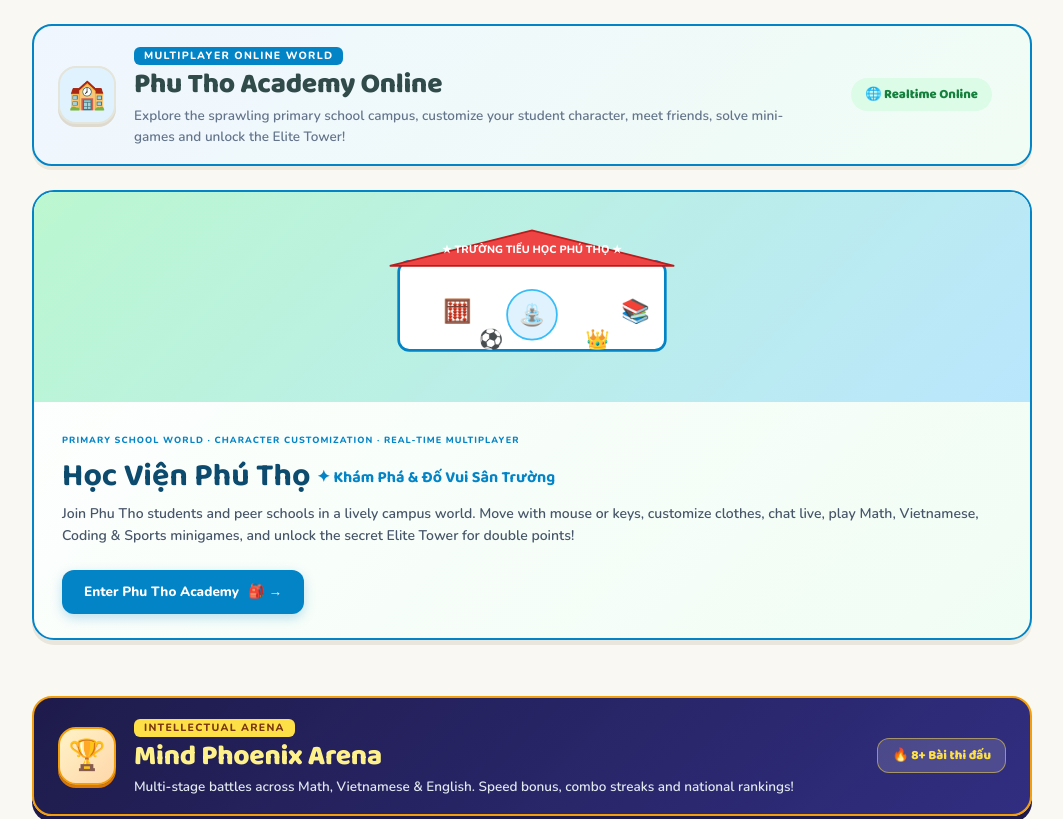
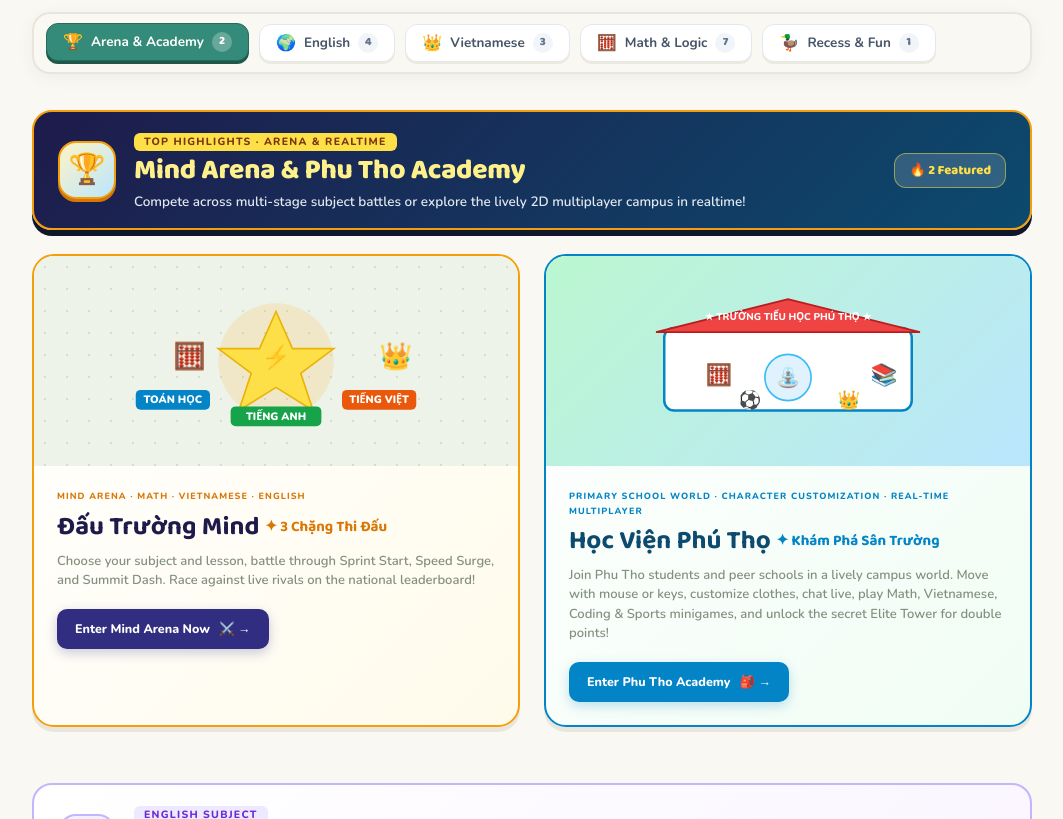
Before and after one commit to hoanghaihung3012/mind-phoenix, a website: page games/index.html in a window 1280 px wide. Shown: the part 340-1159 px from the top of the page, without its empty margins (108-1171 px from the left). Drawn offline with nearby package versions, Linux system fonts and the light colour scheme; files whose address does not match are found by name.

Commit message:
feat(games): split arena and academy into 2 top columns with quick category navigation

```diff
--- a/games/index.html
+++ b/games/index.html
@@ -17,6 +17,7 @@
   <style>
     :root { color-scheme: light; }
     * { box-sizing: border-box; }
+    html { scroll-behavior: smooth; }
     body { margin: 0; background: #faf8f2; color: #304b4a; font: 600 15px/1.6 "Nunito", system-ui, sans-serif; }
     a { color: inherit; text-decoration: none; }
     a:focus-visible { outline: 3px solid #d9963d; outline-offset: 5px; }
@@ -29,10 +30,91 @@
     .eyebrow { margin: 0 0 12px; color: #ae8760; font-size: 10px; font-weight: 800; letter-spacing: .16em; text-transform: uppercase; }
     h1 { margin: 0; font: 800 clamp(34px, 6vw, 52px)/1.15 "Baloo 2", system-ui, sans-serif; letter-spacing: -.03em; }
     h1 span { color: #358b79; }
-    .intro { margin: 14px 0 40px; color: #7b8882; font-size: 14px; }
+    .intro { margin: 14px 0 28px; color: #7b8882; font-size: 14px; }
+
+    /* STICKY QUICK CATEGORY NAVIGATION */
+    .category-nav-wrap {
+      position: sticky;
+      top: 14px;
+      z-index: 50;
+      margin: 0 0 36px;
+      padding: 8px 10px;
+      background: rgba(250, 248, 242, 0.94);
+      backdrop-filter: blur(12px);
+      -webkit-backdrop-filter: blur(12px);
+      border: 2px solid #e7e5dc;
+      border-radius: 18px;
+      box-shadow: 0 4px 16px rgba(48, 75, 74, 0.06);
+    }
+    .category-nav {
+      display: flex;
+      align-items: center;
+      gap: 10px;
+      overflow-x: auto;
+      scrollbar-width: none;
+      -ms-overflow-style: none;
+      padding: 2px;
+    }
+    .category-nav::-webkit-scrollbar {
+      display: none;
+    }
+    .nav-chip {
+      display: inline-flex;
+      align-items: center;
+      gap: 8px;
+      padding: 8px 16px;
+      border-radius: 12px;
+      background: #ffffff;
+      border: 1.5px solid #e2e8f0;
+      color: #475569;
+      font: 700 13.5px/1.2 "Nunito", sans-serif;
+      text-decoration: none;
+      white-space: nowrap;
+      flex-shrink: 0;
+      box-shadow: 0 2px 0 #ede9dd;
+      transition: all 0.2s ease;
+      cursor: pointer;
+    }
+    .nav-chip:hover {
+      background: #f8fafc;
+      color: #1e293b;
+      border-color: #cbd5e1;
+      transform: translateY(-2px);
+      box-shadow: 0 4px 0 #dedad0;
+    }
+    .nav-chip.active {
+      background: #358b79;
+      border-color: #266b5c;
+      color: #ffffff;
+      box-shadow: 0 3px 0 #1f574b;
+      transform: translateY(-1px);
+    }
+    .nav-chip-icon {
+      font-size: 16px;
+      line-height: 1;
+    }
+    .nav-chip-count {
+      display: inline-grid;
+      place-items: center;
+      min-width: 20px;
+      height: 20px;
+      padding: 0 6px;
+      border-radius: 999px;
+      background: #f1f5f9;
+      color: #64748b;
+      font: 800 11.5px/1 "Baloo 2", sans-serif;
+      transition: all 0.2s ease;
+    }
+    .nav-chip.active .nav-chip-count {
+      background: rgba(255, 255, 255, 0.25);
+      color: #ffffff;
+    }
 
     /* VIBRANT CATEGORY SECTIONS */
-    .category-section { margin-bottom: 56px; }
+    .category-section {
+      margin-bottom: 56px;
+      scroll-margin-top: 86px;
+    }
 
     .category-head {
       display: flex;
@@ -99,6 +181,34 @@
       font: 800 13px "Baloo 2", sans-serif;
       white-space: nowrap;
       flex-shrink: 0;
+    }
+
+    /* THEME: TÂM ĐIỂM (ĐẤU TRƯỜNG & HỌC VIỆN PHÚ THỌ) */
+    .theme-top-featured {
+      border-color: #f59e0b;
+      background: linear-gradient(135deg, #1e1b4b 0%, #0c4a6e 100%);
+      color: #fff;
+      box-shadow: 0 6px 0 #0f172a;
+    }
+    .theme-top-featured .category-icon {
+      background: linear-gradient(135deg, #fef3c7, #bae6fd);
+      border-color: #f59e0b;
+      box-shadow: 0 3px 0 #d97706;
+    }
+    .theme-top-featured .category-badge-pill {
+      background: #fde047;
+      color: #78350f;
+    }
+    .theme-top-featured .category-info h2 {
+      color: #fef08a;
+    }
+    .theme-top-featured .category-info p {
+      color: #e2e8f0;
+    }
+    .theme-top-featured .category-count {
+      background: rgba(255, 255, 255, 0.15);
+      color: #fde047;
+      border: 1.5px solid rgba(253, 224, 71, 0.5);
     }
 
     /* THEME: ĐẤU TRƯỜNG MIND PHOENIX */
@@ -228,10 +338,20 @@
 
     /* GAME CARDS GRID */
     .games { display: grid; grid-template-columns: repeat(2, minmax(0, 1fr)); gap: 24px; }
-    .game { overflow: hidden; border: 1.5px solid #e4e5db; border-radius: 22px; background: #fffefa; box-shadow: 0 5px 0 #e9e7dd; transition: transform .18s, border-color .18s; }
-    .game:hover { transform: translateY(-4px); border-color: #7bb7a1; }
+    .game {
+      display: flex;
+      flex-direction: column;
+      overflow: hidden;
+      border: 1.5px solid #e4e5db;
+      border-radius: 22px;
+      background: #fffefa;
+      box-shadow: 0 5px 0 #e9e7dd;
+      transition: transform .18s, border-color .18s, box-shadow .18s;
+    }
+    .game:hover { transform: translateY(-4px); border-color: #7bb7a1; box-shadow: 0 8px 0 #dedad0; }
     .cover { display: grid; place-items: center; height: 210px; background-color: #edf3e9; background-image: radial-gradient(#d4dfce 1px, transparent 1px); background-size: 22px 22px; }
     .cover svg { width: 230px; height: 160px; overflow: visible; }
+    .arena-cover svg, .academy-cover svg { width: 100%; max-width: 330px; height: 160px; }
     .duck-cover { background-color: #e5f1f3; background-image: radial-gradient(#cbdfe3 1px, transparent 1px); }
     .sky-cover { background: linear-gradient(#69bdf3, #c9ecff); }
     .apple-cover { background: linear-gradient(#7cc8f5, #e6f8ff); }
@@ -243,22 +363,55 @@
     .spell-cover { background: linear-gradient(135deg, #e0f2fe, #f0fdf4); }
     .sentence-cover { background: linear-gradient(135deg, #ede9fe, #fae8ff); }
     .safari-cover { background: linear-gradient(135deg, #ecfdf5, #fef3c7); }
-    .game-copy { padding: 23px; }
+    .game-copy {
+      display: flex;
+      flex-direction: column;
+      flex: 1;
+      padding: 23px;
+    }
     .tag { color: #9caa91; font-size: 9px; font-weight: 800; letter-spacing: .12em; text-transform: uppercase; }
-    .game-copy h3 { margin: 9px 0; font: 700 28px/1.1 "Baloo 2", system-ui, sans-serif; }
-    .game-copy p { min-height: 47px; margin: 0; color: #84907f; font-size: 12px; }
-    .play { display: inline-flex; align-items: center; gap: 9px; margin-top: 20px; padding: 9px 16px; border-radius: 10px; background: #358b79; color: white; font-size: 12px; font-weight: 800; }
+    .game-copy h3 { margin: 9px 0; font: 700 26px/1.15 "Baloo 2", system-ui, sans-serif; }
+    .game-copy p { margin: 0; color: #84907f; font-size: 13px; line-height: 1.5; }
+    .play {
+      display: inline-flex;
+      align-items: center;
+      gap: 9px;
+      margin-top: auto;
+      padding: 10px 18px;
+      border-radius: 10px;
+      background: #358b79;
+      color: white;
+      font-size: 12.5px;
+      font-weight: 800;
+      align-self: flex-start;
+      margin-top: 18px;
+    }
     footer { padding: 18px 0 32px; color: #a0a497; font-size: 10px; text-align: center; }
     footer nav { display: flex; justify-content: center; flex-wrap: wrap; gap: 12px 20px; margin-top: 10px; color: #304b4a; font-size: 12px; }
     @media (max-width: 600px) {
       .games { grid-template-columns: 1fr; gap: 22px; }
-      main { padding: 30px 0; }
+      main { padding: 24px 0 36px; }
       header { min-height: 76px; }
       .brand { font-size: 19px; }
       .cover { height: 180px; }
       .category-head { flex-direction: column; align-items: flex-start; padding: 14px 18px; }
       .category-head-left { width: 100%; }
       .category-count { align-self: flex-end; }
+      .category-nav-wrap {
+        top: 8px;
+        margin: 0 -8px 24px;
+        border-radius: 14px;
+        padding: 6px 8px;
+      }
+      .nav-chip {
+        padding: 7px 12px;
+        font-size: 12.5px;
+        gap: 6px;
+      }
+      .category-section {
+        scroll-margin-top: 72px;
+        margin-bottom: 40px;
+      }
     }
     @media (prefers-reduced-motion: reduce) { * { transition: none !important; } }
   </style>
@@ -284,68 +437,57 @@
       <h1>Một chút chơi,<br><span>cả trời khám phá.</span></h1>
       <p class="intro" data-en="Small games, big fun. Pick a subject and explore!">Những trò chơi nhỏ, niềm vui lớn. Chọn môn học yêu thích và cùng khám phá nào!</p>
 
-      <!-- SECTION: THẾ GIỚI TRỰC TUYẾN - HỌC VIỆN PHÚ THỌ -->
-      <section class="category-section">
-        <div class="category-head" style="background: linear-gradient(135deg, #eff6ff 0%, #f0fdf4 100%); border: 2.5px solid #0284c7;">
+      <!-- QUICK CATEGORY NAVIGATION -->
+      <nav class="category-nav-wrap" aria-label="Danh mục trò chơi" data-en-aria-label="Game categories">
+        <div class="category-nav" role="tablist">
+          <a href="#group-arena" class="nav-chip active" data-target="group-arena">
+            <span class="nav-chip-icon" aria-hidden="true">🏆</span>
+            <span class="nav-chip-label" data-en="Arena & Academy">Đấu Trường & Học Viện</span>
+            <span class="nav-chip-count">2</span>
+          </a>
+          <a href="#group-english" class="nav-chip" data-target="group-english">
+            <span class="nav-chip-icon" aria-hidden="true">🌍</span>
+            <span class="nav-chip-label" data-en="English">Tiếng Anh</span>
+            <span class="nav-chip-count">4</span>
+          </a>
+          <a href="#group-vietnamese" class="nav-chip" data-target="group-vietnamese">
+            <span class="nav-chip-icon" aria-hidden="true">👑</span>
+            <span class="nav-chip-label" data-en="Vietnamese">Tiếng Việt</span>
+            <span class="nav-chip-count">3</span>
+          </a>
+          <a href="#group-math" class="nav-chip" data-target="group-math">
+            <span class="nav-chip-icon" aria-hidden="true">🧮</span>
+            <span class="nav-chip-label" data-en="Math & Logic">Toán & Logic</span>
+            <span class="nav-chip-count">7</span>
+          </a>
+          <a href="#group-recess" class="nav-chip" data-target="group-recess">
+            <span class="nav-chip-icon" aria-hidden="true">🦆</span>
+            <span class="nav-chip-label" data-en="Recess & Fun">Giờ Ra Chơi</span>
+            <span class="nav-chip-count">1</span>
+          </a>
+        </div>
+      </nav>
+
+      <!-- SECTION: ĐẤU TRƯỜNG MIND & HỌC VIỆN PHÚ THỌ (CHIA 2 CỘT TRÊN CÙNG) -->
+      <section id="group-arena" class="category-section">
+        <div class="category-head theme-top-featured">
           <div class="category-head-left">
-            <div class="category-icon" aria-hidden="true" style="background: #e0f2fe; color: #0284c7; font-size: 30px;">🏫</div>
+            <div class="category-icon" aria-hidden="true">🏆</div>
             <div class="category-info">
-              <span class="category-badge-pill" style="background: #0284c7; color: #ffffff;" data-en="Multiplayer Online World">Mới · Thế Giới Online Đa Người Chơi</span>
-              <h2 data-en="Phu Tho Academy Online">Học Viện Phú Thọ Online</h2>
-              <p data-en="Explore the sprawling primary school campus, customize your student character, meet friends, solve mini-games and unlock the Elite Tower!">Hòa mình vào ngôi trường tiểu học khang trang rực rỡ, tùy biến nhân vật, gặp gỡ giao lưu cùng các bạn, chinh phục trạm trò chơi và mở khóa Tháp Tinh Hoa!</p>
+              <span class="category-badge-pill" data-en="Top Highlights · Arena & Realtime">Tâm Điểm · Đấu Trường & Trực Tuyến</span>
+              <h2 data-en="Mind Arena & Phu Tho Academy">Đấu Trường Mind & Học Viện Phú Thọ</h2>
+              <p data-en="Compete across multi-stage subject battles or explore the lively 2D multiplayer campus in realtime!">Đấu trường trí tuệ đối kháng liên môn kịch tính và thế giới trường học online đa người chơi rực rỡ!</p>
             </div>
           </div>
           <div class="category-count">
-            <span style="background: #dcfce7; color: #15803d; font-weight: 800; padding: 6px 14px; border-radius: 999px;">🌐 Realtime Online</span>
+            <span data-en="🔥 2 Featured">🔥 2 Siêu phẩm</span>
           </div>
         </div>
-        <div class="games" style="grid-template-columns: 1fr;">
-          <a class="game" href="hoc-vien-phu-tho/" style="border: 2.5px solid #0284c7; background: linear-gradient(135deg, #ffffff 0%, #f0fdf4 100%);">
-            <div class="cover" style="background: linear-gradient(135deg, #bbf7d0 0%, #bae6fd 100%); display: flex; align-items: center; justify-content: center; min-height: 180px;" aria-hidden="true">
-              <svg viewBox="0 0 400 180" style="width: 100%; max-width: 360px; height: 160px;">
-                <rect x="50" y="50" width="300" height="100" rx="12" fill="#ffffff" stroke="#0284c7" stroke-width="3"/>
-                <polygon points="40,55 200,15 360,55" fill="#ef4444" stroke="#b91c1c" stroke-width="2"/>
-                <text x="200" y="40" font-family="Baloo 2, sans-serif" font-weight="800" font-size="12" fill="#ffffff" text-anchor="middle">★ TRƯỜNG TIỂU HỌC PHÚ THỌ ★</text>
-                <circle cx="200" cy="110" r="28" fill="#e0f2fe" stroke="#38bdf8" stroke-width="2"/>
-                <text x="200" y="118" font-size="24" text-anchor="middle">⛲</text>
-                <text x="100" y="115" font-size="26">🧮</text>
-                <text x="300" y="115" font-size="26">📚</text>
-                <text x="140" y="145" font-size="22">⚽</text>
-                <text x="260" y="145" font-size="22">👑</text>
-              </svg>
-            </div>
-            <div class="game-copy" style="padding: 24px 28px;">
-              <span class="tag" style="color: #0284c7;" data-en="Primary School World · Character Customization · Real-time Multiplayer">Thế Giới Trường Học · Tùy Biến Nhân Vật · Đa Người Chơi Trực Tuyến</span>
-              <h3 style="font-size: 32px; color: #0c4a6e;">Học Viện Phú Thọ <span style="font-size: 16px; color: #0284c7; vertical-align: middle;">✦ Khám Phá & Đố Vui Sân Trường</span></h3>
-              <p style="font-size: 14px; color: #475569;" data-en="Join Phu Tho students and peer schools in a lively campus world. Move with mouse or keys, customize clothes, chat live, play Math, Vietnamese, Coding & Sports minigames, and unlock the secret Elite Tower for double points!">Vào vai học sinh trường Tiểu học Phú Thọ hoặc các trường bạn, dạo bước qua sân trường rợp bóng cây, tùy chỉnh màu da, kiểu tóc, khăn quàng đỏ, chat trực tiếp với bạn bè, tham gia minigame đố vui tại các trạm và mở khóa Tháp Học Giả Tinh Hoa!</p>
-              <span class="play" style="background: #0284c7; font-size: 13.5px; padding: 11px 22px; border-radius: 12px; box-shadow: 0 4px 12px rgba(2, 132, 199, 0.25);">
-                <span data-en="Enter Phu Tho Academy">Vào Học Viện Phú Thọ</span>
-                <span aria-hidden="true">🎒 →</span>
-              </span>
-            </div>
-          </a>
-        </div>
-      </section>
-
-      <!-- SECTION: ĐẤU TRƯỜNG MIND PHOENIX -->
-      <section class="category-section">
-        <div class="category-head theme-arena">
-          <div class="category-head-left">
-            <div class="category-icon" aria-hidden="true">🏆</div>
-            <div class="category-info">
-              <span class="category-badge-pill" data-en="Intellectual Arena">Đấu Trường Trí Tuệ</span>
-              <h2 data-en="Mind Phoenix Arena">Đấu Trường Mind Phoenix</h2>
-              <p data-en="Multi-stage battles across Math, Vietnamese & English. Speed bonus, combo streaks and national rankings!">Thi đấu kịch tính 3 chặng: Khởi Động ⚡ Tăng Tốc 🚀 Về Đích 👑. Chủ đề Toán, Tiếng Việt & Tiếng Anh, tính điểm tốc độ và bảng xếp hạng!</p>
-            </div>
-          </div>
-          <div class="category-count">
-            <span>🔥 8+ Bài thi đấu</span>
-          </div>
-        </div>
-        <div class="games" style="grid-template-columns: 1fr;">
+        <div class="games">
+          <!-- Cột 1: Đấu Trường Mind -->
           <a class="game" href="mind-arena/" style="border: 2.5px solid #f59e0b; background: linear-gradient(135deg, #ffffff 0%, #fffbeb 100%);">
             <div class="cover arena-cover" aria-hidden="true">
-              <svg viewBox="0 0 400 180" style="width: 100%; max-width: 360px; height: 160px;">
+              <svg viewBox="0 0 400 180">
                 <circle cx="200" cy="90" r="70" fill="rgba(245, 158, 11, 0.15)"/>
                 <polygon points="200,30 220,75 270,75 230,105 245,150 200,122 155,150 170,105 130,75 180,75" fill="#fde047" stroke="#eab308" stroke-width="2"/>
                 <text x="75" y="95" font-size="32">🧮</text>
@@ -361,13 +503,39 @@
                 </g>
               </svg>
             </div>
-            <div class="game-copy" style="padding: 24px 28px;">
+            <div class="game-copy">
               <span class="tag" style="color: #d97706;" data-en="Mind Arena · Math · Vietnamese · English">Đấu Trường Trí Tuệ · Toán · Tiếng Việt · Tiếng Anh</span>
-              <h3 style="font-size: 32px; color: #1e1b4b;">Đấu Trường Mind <span style="font-size: 16px; color: #d97706; vertical-align: middle;">✦ 3 Chặng Thi Đấu</span></h3>
-              <p style="font-size: 14px; color: #475569;" data-en="Choose your subject and lesson, battle through Sprint Start, Speed Surge, and Summit Dash. Race against live rivals on the national leaderboard!">Chọn bài học theo môn (Toán, Tiếng Việt, Tiếng Anh hoặc Siêu đấu trường Toàn Năng), vượt qua 3 chặng thử thách với đồng hồ đếm ngược, tích lũy điểm thưởng tốc độ, nhân chuỗi streak combo và so tài cùng các đấu thủ trên Bảng Vàng!</p>
-              <span class="play" style="background: #312e81; font-size: 13.5px; padding: 11px 22px; border-radius: 12px; box-shadow: 0 4px 12px rgba(49, 46, 129, 0.25);">
+              <h3 style="color: #1e1b4b;">Đấu Trường Mind <span style="font-size: 15px; color: #d97706; vertical-align: middle;">✦ 3 Chặng Thi Đấu</span></h3>
+              <p data-en="Choose your subject and lesson, battle through Sprint Start, Speed Surge, and Summit Dash. Race against live rivals on the national leaderboard!">Chọn bài học theo môn (Toán, Tiếng Việt, Tiếng Anh hoặc Siêu đấu trường Toàn Năng), vượt qua 3 chặng thử thách với đồng hồ đếm ngược, tích lũy điểm thưởng tốc độ, nhân chuỗi streak combo và so tài cùng các đấu thủ trên Bảng Vàng!</p>
+              <span class="play" style="background: #312e81; box-shadow: 0 4px 12px rgba(49, 46, 129, 0.25);">
                 <span data-en="Enter Mind Arena Now">Vào Đấu Trường Ngay</span>
                 <span aria-hidden="true">⚔️ →</span>
+              </span>
+            </div>
+          </a>
+
+          <!-- Cột 2: Học Viện Phú Thọ -->
+          <a class="game" href="hoc-vien-phu-tho/" style="border: 2.5px solid #0284c7; background: linear-gradient(135deg, #ffffff 0%, #f0fdf4 100%);">
+            <div class="cover academy-cover" style="background: linear-gradient(135deg, #bbf7d0 0%, #bae6fd 100%);" aria-hidden="true">
+              <svg viewBox="0 0 400 180">
+                <rect x="50" y="50" width="300" height="100" rx="12" fill="#ffffff" stroke="#0284c7" stroke-width="3"/>
+                <polygon points="40,55 200,15 360,55" fill="#ef4444" stroke="#b91c1c" stroke-width="2"/>
+                <text x="200" y="40" font-family="Baloo 2, sans-serif" font-weight="800" font-size="12" fill="#ffffff" text-anchor="middle">★ TRƯỜNG TIỂU HỌC PHÚ THỌ ★</text>
+                <circle cx="200" cy="110" r="28" fill="#e0f2fe" stroke="#38bdf8" stroke-width="2"/>
+                <text x="200" y="118" font-size="24" text-anchor="middle">⛲</text>
+                <text x="100" y="115" font-size="26">🧮</text>
+                <text x="300" y="115" font-size="26">📚</text>
+                <text x="140" y="145" font-size="22">⚽</text>
+                <text x="260" y="145" font-size="22">👑</text>
+              </svg>
+            </div>
+            <div class="game-copy">
+              <span class="tag" style="color: #0284c7;" data-en="Primary School World · Character Customization · Real-time Multiplayer">Thế Giới Trường Học · Tùy Biến Nhân Vật · Đa Người Chơi Trực Tuyến</span>
+              <h3 style="color: #0c4a6e;">Học Viện Phú Thọ <span style="font-size: 15px; color: #0284c7; vertical-align: middle;">✦ Khám Phá Sân Trường</span></h3>
+              <p data-en="Join Phu Tho students and peer schools in a lively campus world. Move with mouse or keys, customize clothes, chat live, play Math, Vietnamese, Coding & Sports minigames, and unlock the secret Elite Tower for double points!">Vào vai học sinh trường Tiểu học Phú Thọ hoặc các trường bạn, dạo bước qua sân trường rợp bóng cây, tùy chỉnh màu da, kiểu tóc, khăn quàng đỏ, chat trực tiếp với bạn bè, tham gia minigame đố vui tại các trạm và mở khóa Tháp Học Giả Tinh Hoa!</p>
+              <span class="play" style="background: #0284c7; box-shadow: 0 4px 12px rgba(2, 132, 199, 0.25);">
+                <span data-en="Enter Phu Tho Academy">Vào Học Viện Phú Thọ</span>
+                <span aria-hidden="true">🎒 →</span>
               </span>
             </div>
           </a>
@@ -375,7 +543,7 @@
       </section>
 
       <!-- SECTION: MÔN TIẾNG ANH (ENGLISH ADVENTURES) -->
-      <section class="category-section">
+      <section id="group-english" class="category-section">
         <div class="category-head theme-english">
           <div class="category-head-left">
             <div class="category-icon" aria-hidden="true">🌍</div>
@@ -437,7 +605,7 @@
       </section>
 
       <!-- SECTION: MÔN TIẾNG VIỆT -->
-      <section class="category-section">
+      <section id="group-vietnamese" class="category-section">
         <div class="category-head theme-viet">
           <div class="category-head-left">
             <div class="category-icon" aria-hidden="true">👑</div>
@@ -485,7 +653,7 @@
       </section>
 
       <!-- SECTION: TOÁN & TƯ DUY LOGIC -->
-      <section class="category-section">
+      <section id="group-math" class="category-section">
         <div class="category-head theme-math">
           <div class="category-head-left">
             <div class="category-icon" aria-hidden="true">🧮</div>
@@ -573,7 +741,7 @@
       </section>
 
       <!-- SECTION: GIỜ RA CHƠI & LỚP HỌC -->
-      <section class="category-section">
+      <section id="group-recess" class="category-section">
         <div class="category-head theme-fun">
           <div class="category-head-left">
             <div class="category-icon" aria-hidden="true">🦆</div>
@@ -606,6 +774,54 @@
   <script type="module">
     import { auth } from '../shared/auth/auth.mjs';
     auth.initUI('nav-auth-container');
+
+    // Quick category navigation & scrollspy
+    const navChips = Array.from(document.querySelectorAll('.nav-chip'));
+    const sections = Array.from(document.querySelectorAll('.category-section'));
+
+    function setActiveChip(targetId) {
+      navChips.forEach(chip => {
+        const isActive = chip.dataset.target === targetId;
+        chip.classList.toggle('active', isActive);
+        chip.setAttribute('aria-selected', isActive ? 'true' : 'false');
+        if (isActive) {
+          chip.scrollIntoView({ behavior: 'smooth', block: 'nearest', inline: 'center' });
+        }
+      });
+    }
+
+    navChips.forEach(chip => {
+      chip.addEventListener('click', (e) => {
+        e.preventDefault();
+        const targetId = chip.dataset.target;
+        const targetElem = document.getElementById(targetId);
+        if (targetElem) {
+          setActiveChip(targetId);
+          targetElem.scrollIntoView({ behavior: 'smooth', block: 'start' });
+          if (history.pushState) {
+            history.pushState(null, '', '#' + targetId);
+          }
+        }
+      });
+    });
+
+    if ('IntersectionObserver' in window) {
+      let isScrollingViaClick = false;
+      const observer = new IntersectionObserver((entries) => {
+        const intersecting = entries
+          .filter(entry => entry.isIntersecting)
+          .sort((a, b) => b.intersectionRatio - a.intersectionRatio);
+        if (intersecting.length > 0) {
+          setActiveChip(intersecting[0].target.id);
+        }
+      }, {
+        root: null,
+        rootMargin: '-15% 0px -65% 0px',
+        threshold: [0, 0.2, 0.5]
+      });
+
+      sections.forEach(sec => observer.observe(sec));
+    }
   </script>
 </body>
 </html>
```
